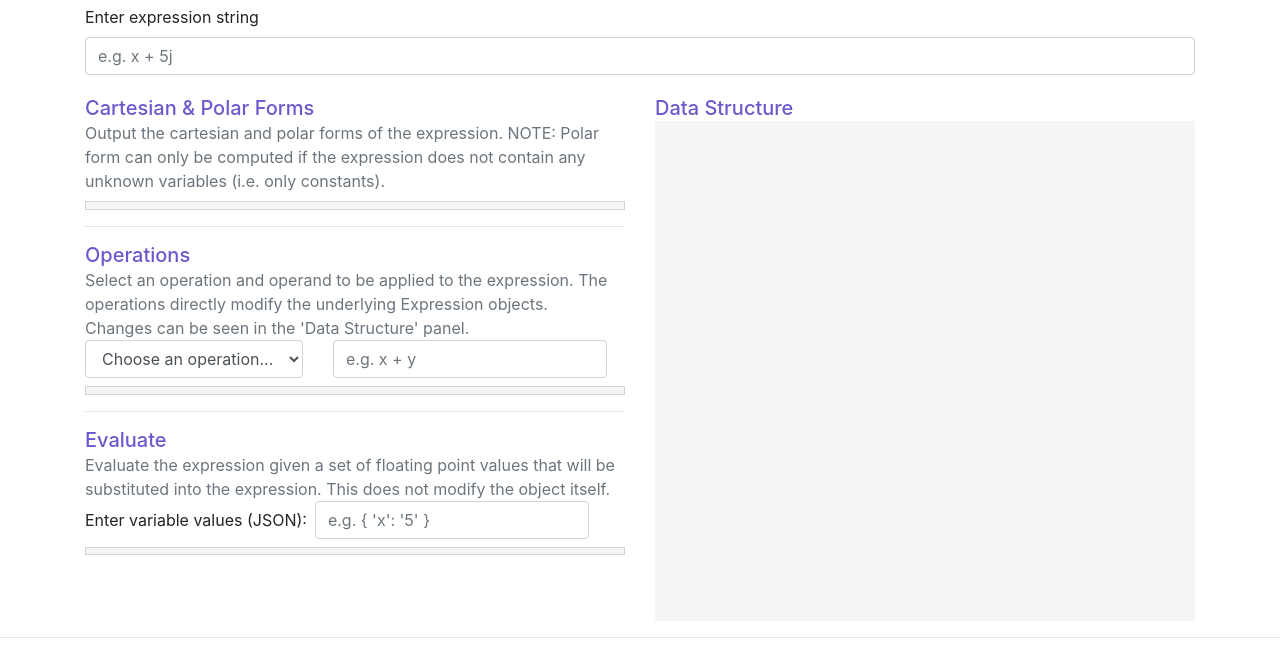
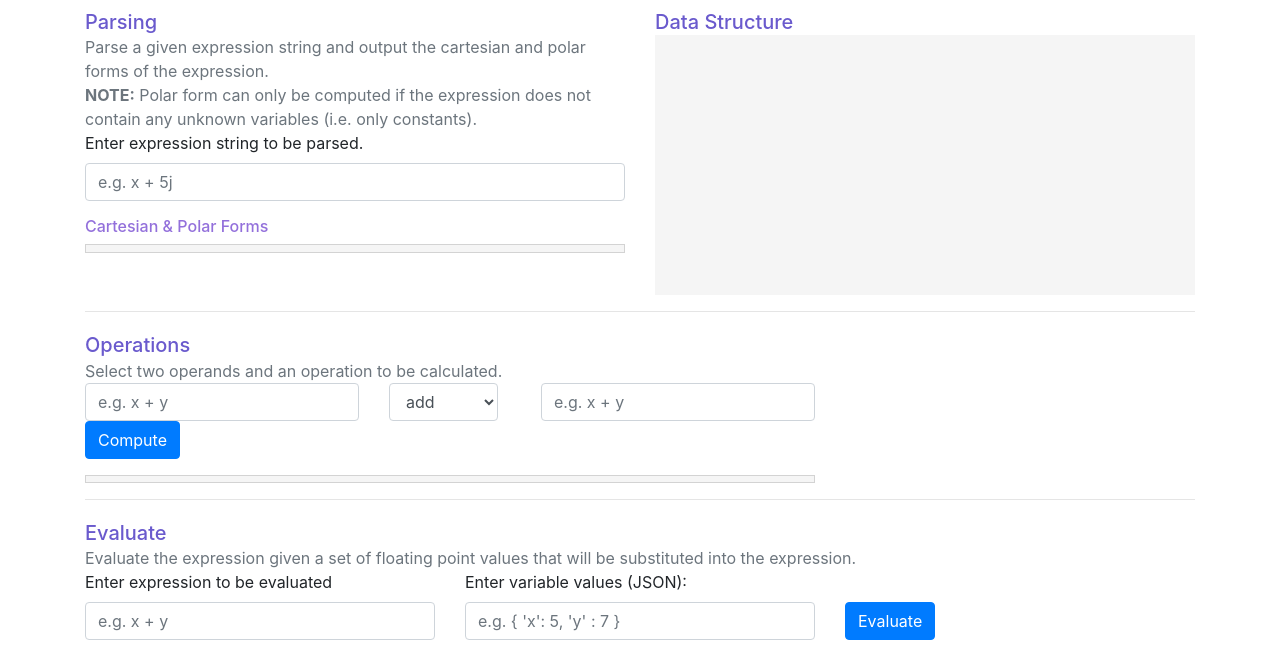
Before and after one commit to trishamrkt/rwalgebra, a plain HTML site: page index.html in a window 1280 px wide. Shown: the part 373-1019 px from the top of the page. Drawn offline with nearby package versions, Linux system fonts and the light colour scheme.

Commit message:
demo changes

```diff
--- a/index.css
+++ b/index.css
@@ -31,16 +31,20 @@ p {
 
 .sub-heading {
 	color: slateblue;
+	margin-bottom: 0.1rem;
+}
+
+.subtitle {
+	color: mediumpurple;
 	margin-top: 1rem;
-	margin-bottom: 0.1rem;
 }
 
 .json {
 	color: black;
 	background-color: whitesmoke;
 	font-size: 0.8em;
-	min-height: 500px;
-	max-height: 500px;
+	min-height: 260px;
+	max-height: 260px;
 }
 
 .panel {
@@ -51,7 +55,7 @@ label {
 }
 
 #evaluate-btn {
-	margin-left: 0.5rem;
+	margin: 0;
 }
 
 .code-block {
--- a/index.html
+++ b/index.html
@@ -44,75 +44,98 @@
       <div class="row">
          <div class="col">
             <h2 class="heading">Demo</h2>
-            <form onsubmit="parseExpression(); return false">
-               <label for="expression">Enter expression string</label>
-               <input class="form-control" id="expression" type="text" placeholder="e.g. x + 5j">
-            </form>
          </div>
       </div>
       <div class="row">
+         <!-- PARSE DEMO -->
          <div class="col-6 panel">
-             <!-- CARTESIAN AND POLAR NOTATIONS -->
-            <h5 class="sub-heading">Cartesian  & Polar Forms</h5>
+            <h5 class="sub-heading">Parsing</h5>
             <p class="text-secondary">
-               Output the cartesian and polar forms of the expression.
-               NOTE: Polar form can only be computed if the expression
+               Parse a given expression string and output the cartesian and polar forms of the expression. <br>
+               <b>NOTE:</b> Polar form can only be computed if the expression
                does not contain any unknown variables (i.e. only constants).
             </p>
+            <form onsubmit="parseExpression(); return false">
+               <label for="expression">Enter expression string to be parsed.</label>
+               <input class="form-control" id="expression" type="text" placeholder="e.g. x + 5j">
+            </form>
+             <!-- CARTESIAN AND POLAR NOTATIONS -->
+            <h6 class="subtitle">Cartesian  & Polar Forms</h6>
             <div class="code-block">
                <pre id="cartesian-output" class="pre-scrollable"></pre>
                <pre id="polar-output" class="pre-scrollable"></pre>
             </div>
+         </div>
+         <div class="col-6 panel">
+            <h5 class="sub-heading">Data Structure</h5>
+            <pre class="pre-scrollable json" id="expression-json"></pre>
+         </div>
+      </div>
 
          <hr>
-
+      <div class="row">
          <!-- OPERATIONS FORM -->
+         <div class="col-8 panel">
             <h5 class="sub-heading">Operations</h5>
             <p class="text-secondary">
-               Select an operation and operand to be applied to the expression.
-               The operations directly modify the underlying Expression objects. <br>
-               Changes can be seen in the 'Data Structure' panel.
+               Select two operands and an operation to be calculated.
             </p>
             <form class="form-inline" onsubmit="computeOperation(); return false">
                <div class="row">
                   <div class="col">
+                     <input class="form-control" id="operand-1" type="text" placeholder="e.g. x + y">
+                  </div>
+                  <div class="col">
                      <select id="operator" class="form-control">
-                        <option selected>Choose an operation...</option>
-                        <option value="add">add</option>
+                        <option selected value="add">add</option>
                         <option value="subtract">subtract</option>
                         <option value="multiply">multiply</option>
                         <option value="divide">divide</option>
                      </select>
                   </div>
                   <div class="col">
-                     <input class="form-control" id="operand" type="text" placeholder="e.g. x + y">
+                     <input class="form-control" id="operand-2" type="text" placeholder="e.g. x + y">
+                  </div>
+                  <div class="col">
+                    <button type="submit" class="btn btn-primary mb-2">Compute</button>
                   </div>
                </div>
             </form>
             <div class="code-block">
                <pre id="operation-output" class="pre-scrollable"></pre>
             </div>
+         </div>
+      </div>
 
       <hr>
-
+      <div class="row">
          <!-- EVALUATION FORM -->
+         <div class="col panel">
             <h5 class="sub-heading">Evaluate</h5>
             <p class="text-secondary">
                Evaluate the expression given a set of floating point values that will be
-               substituted into the expression. This does not modify the object itself.
+               substituted into the expression.
             </p>
-            <form class="form-inline" onsubmit="evaluateExpression(); return false">
+            <form onsubmit="evaluateExpression(); return false">
+               <div class="row align-items-end">
+                  <div class="col">
+                     <label for="evaluation-expression">Enter expression to be evaluated</label>
+                     <input class="form-control" id="evaluation-expression"
+                        type="text" placeholder="e.g. x + y">
+                  </div>
+                  <div class="col">
                      <label for="evaluation-variables">Enter variable values (JSON):</label>
                      <input class="form-control" id="evaluation-variables"
-                  type="text" placeholder="e.g. { 'x': '5' }">
+                        type="text" placeholder="e.g. { 'x': 5, 'y' : 7 } ">
+                  </div>
+                  <div class="col">
+                    <button id="evaluate-btn" type="submit" class="btn btn-primary">Evaluate</button>
+                  </div>
+               </div>
             </form>
             <div class="code-block">
                <pre id="evaluation-output" class="pre-scrollable"></pre>
             </div>
-         </div>
-         <div id="right-demo-panel" class="col-6 panel">
-            <h5 class="sub-heading">Data Structure</h5>
-            <pre class="pre-scrollable json" id="expression-json"></pre>
          </div>
       </div>
    </div>
@@ -137,7 +160,7 @@
          The <code> Equation</code> object is used to store algebraic equations
          of the form <code>x + y = 5j - z</code>.
       </p>
-
+      <br>
       <h5 class="sub-heading">Supported functionalities</h5>
       <ul>
          <li>Parsing</li>
@@ -153,19 +176,6 @@
          </li>
          <li>Expression evaluation</li>
       </ul>
-
-<!--       <h5 class="sub-heading">Constructors</h5>
-      <h4>Equation(arg0, arg1)</h4>
-      <p>Creates an Equation object.</p>
-      <p class="tab text-secondary">
-         <code>arg0:</code> A String or Expression object indicating the LHS of the equation <br>
-         <code>arg1:</code> A String/Expression object indicating the RHS of the equation <br>
-         NOTE: if arg0 and arg1 are undefined, an empty Equation object will be created
-      </p>
-      <pre class="pre-scrollable code-sample">
-Example: let empty_eq = new Equation()
-         let eq = new Equation('x', 'y + 5j')
-      </pre> -->
     </div>
 
     <script type="text/javascript" src="./rwalgebra-min.js"></script>
--- a/index.js
+++ b/index.js
@@ -4,62 +4,56 @@ const SUBTRACT = 'subtract';
 const MULTIPLY = 'multiply';
 const DIVIDE = 'divide';
 
-let DEMO_EXPRESSION = null;
-
-const updateDataStructure = () => {
-	document.getElementById('expression-json').innerText = JSON.stringify(DEMO_EXPRESSION, undefined, 2);
-};
-
-const updateNotations = () => {
-	document.getElementById('cartesian-output').innerText = `Cartesian: ${DEMO_EXPRESSION}`;
-	document.getElementById('polar-output').innerText = `Polar: ${DEMO_EXPRESSION.toPolar()}`;
-}
 
 const parseExpression = () => {
 	const exp_str = document.getElementById('expression').value
-	DEMO_EXPRESSION = new Expression(exp_str);
-	updateDataStructure();
-	updateNotations();
+	let exp = new Expression(exp_str);
+
+	document.getElementById('expression-json').innerText = JSON.stringify(exp, undefined, 2);
+	document.getElementById('cartesian-output').innerText = `Cartesian: ${exp}`;
+	document.getElementById('polar-output').innerText = `Polar: ${exp.toPolar()}`;
 	return false;
 };
 
 const computeOperation = () => {
 	const operator = document.getElementById('operator').value
-	const operand = document.getElementById('operand').value
+	let operand1 = document.getElementById('operand-1').value
+	const operand2 = document.getElementById('operand-2').value
 
-	if (!operator.length || !operand.length)
-		alert('ERROR: Must select and operator and operand!');
+	if (!operator.length || !operand1.length || !operand2.length)
+		alert('ERROR: Must select and operator and operands!');
 
-	if (DEMO_EXPRESSION === null)
-		alert('ERROR: Please enter an expression string first!');
+	operand1 = new Expression(operand1);
 
 	switch (operator) {
 		case ADD:
-			DEMO_EXPRESSION.add(operand);
+			operand1.add(operand2);
 			break;
 		case SUBTRACT:
-			DEMO_EXPRESSION.subtract(operand);
+			operand1.subtract(operand2);
 			break;
 		case MULTIPLY:
-			DEMO_EXPRESSION.multiply(operand);
+			operand1.multiply(operand2);
 			break;
 		case DIVIDE:
-			DEMO_EXPRESSION.divide(operand);
+			operand1.divide(operand2);
 			break;
 	}
-	updateDataStructure();
-	updateNotations();
-	document.getElementById('operation-output').innerText = `Output: ${DEMO_EXPRESSION}`;
+
+	document.getElementById('operation-output').innerText = `Output: ${operand1}`;
 	return false;
 };
 
 const evaluateExpression = () => {
+	let exp_str = document.getElementById('evaluation-expression').value;
 	let var_str = document.getElementById('evaluation-variables').value;
+
+	let exp = new Expression(exp_str);
 	console.log(`evaluating: ${var_str}`);
 	let variables = {};
 	try {
 			variables = JSON.parse(var_str);
-			let evaluated = DEMO_EXPRESSION.eval(variables);
+			let evaluated = exp.eval(variables);
 			document.getElementById('evaluation-output').innerText = `Output: ${evaluated}`;
 	} catch (ex) {
 		console.log(ex);
```
Lines whose indentation alone changed are shown as unchanged.
